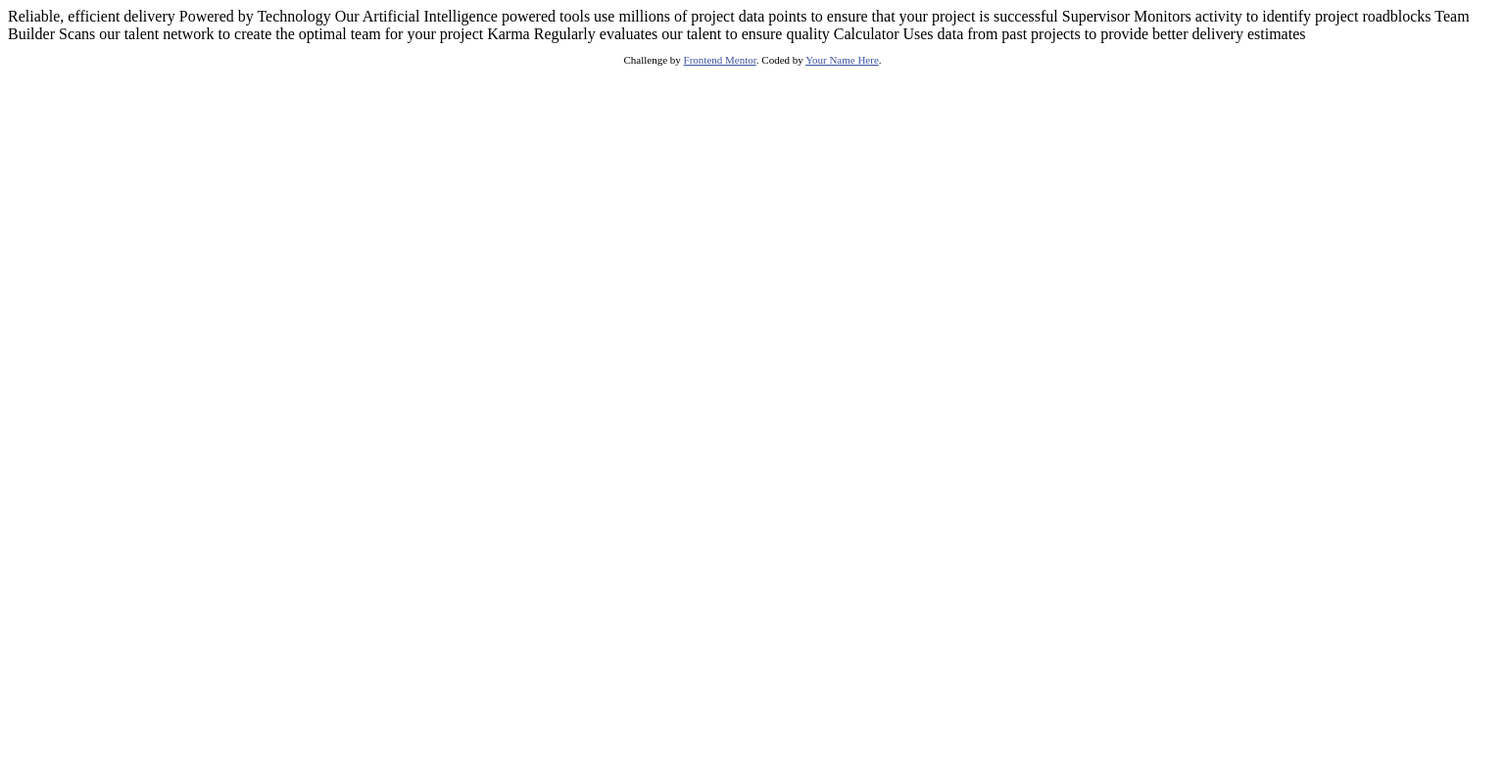
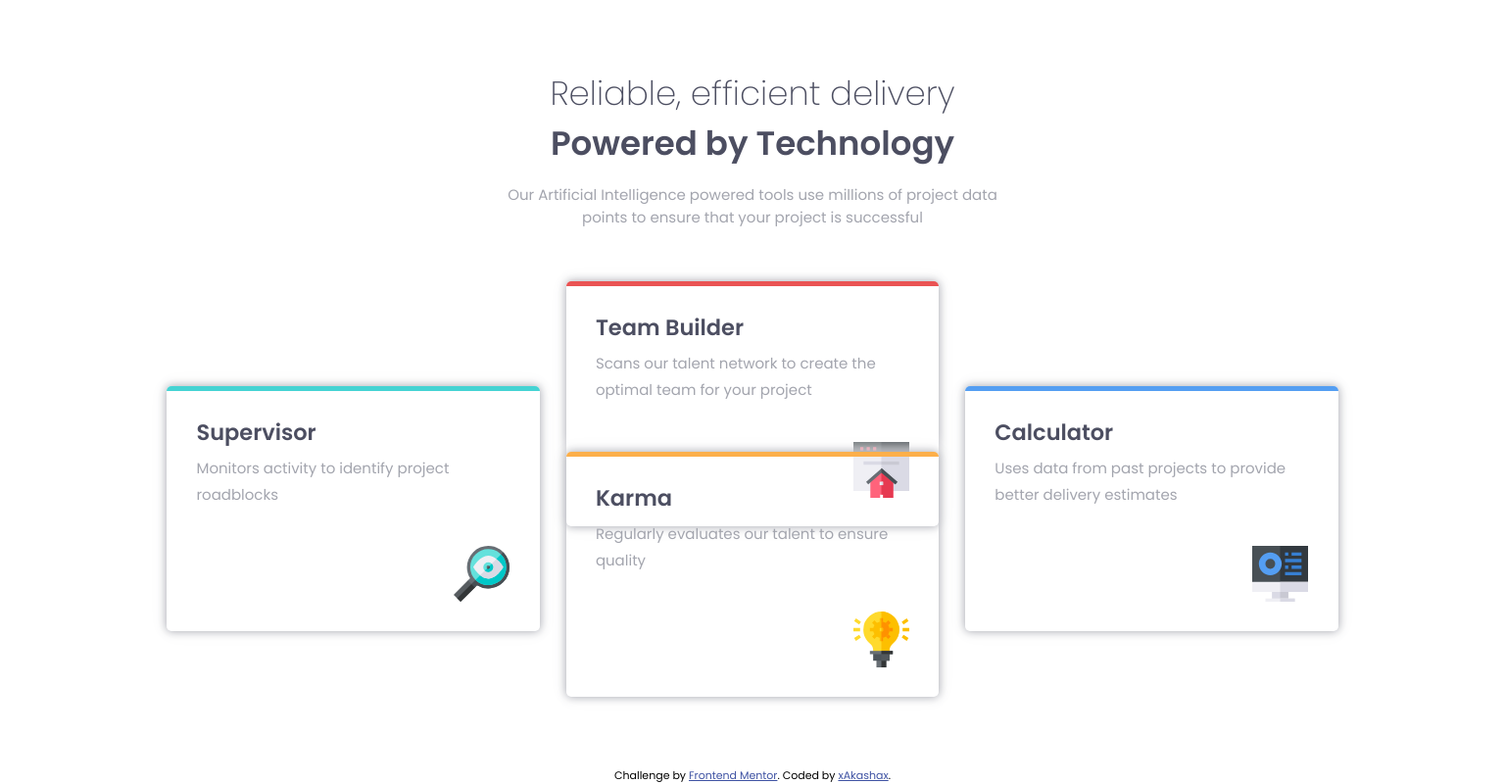
Before and after one commit to xAkashax/four-card-feature-section, a plain HTML site: page index.html in a window 1536 px wide. Shown: the whole page at 98% size. Drawn offline with Linux system fonts and the light colour scheme.

Commit message:
Whole challenge - mobile and desktop

```diff
--- a/index.html
+++ b/index.html
@@ -1,45 +1,52 @@
 <!DOCTYPE html>
 <html lang="en">
+
 <head>
   <meta charset="UTF-8">
-  <meta name="viewport" content="width=device-width, initial-scale=1.0"> <!-- displays site properly based on user's device -->
-
+  <meta name="viewport" content="width=device-width, initial-scale=1.0">
   <link rel="icon" type="image/png" sizes="32x32" href="./images/favicon-32x32.png">
-
   <title>Frontend Mentor | Four card feature section</title>
 
-  <!-- Feel free to remove these styles or customise in your own stylesheet 👍 -->
-  <style>
-    .attribution { font-size: 11px; text-align: center; }
-    .attribution a { color: hsl(228, 45%, 44%); }
-  </style>
+  <link rel="stylesheet" href="style.css">
 </head>
+
 <body>
-
-  Reliable, efficient delivery
-  Powered by Technology
-
-  Our Artificial Intelligence powered tools use millions of project data points
-  to ensure that your project is successful
-
-  Supervisor
-  Monitors activity to identify project roadblocks
-
-  Team Builder
-  Scans our talent network to create the optimal team for your project
-
-  Karma
-  Regularly evaluates our talent to ensure quality
-
-  Calculator
-  Uses data from past projects to provide better delivery estimates
-
-
+  <main class="page">
+    <div class="header">
+      <h1>Reliable, efficient delivery</h1>
+      <h1>Powered by Technology</h1>
+      <p>Our Artificial Intelligence powered tools use millions of project data points
+      to ensure that your project is successful</p>
+      </div>
+    <section class="container">
+      <div class="card">
+        <h2> Supervisor</h2>
+        <p>Monitors activity to identify project roadblocks</p>
+        <img src="images/icon-supervisor.svg" alt="icon">
+      </div>
+      <div class="card">
+        <h2>Team Builder</h2>
+        <p>Scans our talent network to create the optimal team for your project</p>
+        <img src="images/icon-team-builder.svg" alt="icon">
+      </div>
+      <div class="card">
+        <h2>Karma</h2>
+        <p> Regularly evaluates our talent to ensure quality</p>
+        <img src="images/icon-karma.svg" alt="icon">
+      </div>
+      <div class="card">
+        <h2>Calculator</h2>
+        <p>Uses data from past projects to provide better delivery estimates</p>
+        <img src="images/icon-calculator.svg" alt="">
+      </div>
+    </section>
+  </main>
   <footer>
     <p class="attribution">
       Challenge by <a href="https://www.frontendmentor.io?ref=challenge" target="_blank">Frontend Mentor</a>.
-      Coded by <a href="#">Your Name Here</a>.
+      Coded by <a href="https://www.frontendmentor.io/profile/xAkashax">xAkashax</a>.
     </p>
   </footer>
 </body>
+
 </html>
--- /dev/null
+++ b/style.css
@@ -0,0 +1,215 @@
+@import url('https://fonts.googleapis.com/css2?family=Poppins:wght@200;400;600&display=swap');
+
+:root {
+    --red: hsl(0, 78%, 62%);
+    --cyan: hsl(180, 62%, 55%);
+    --orange: hsl(34, 97%, 64%);
+    --blue: hsl(212, 86%, 64%);
+    --veryDarkBlue: hsl(234, 12%, 34%);
+    --grayishBlue: hsl(229, 6%, 66%);
+    --veryLightGray: hsl(0, 0%, 98%);
+}
+
+* {
+    margin: 0;
+    padding: 0;
+    box-sizing: border-box;
+}
+
+html {
+    font-family: 'Poppins', sans-serif;
+    font-size: 15px;
+}
+
+body {
+    min-height: 100vh;
+    max-width: 375px;
+    margin: 0 auto;
+    display: flex;
+    flex-direction: column;
+    justify-content: space-between;
+    align-items: center;
+}
+
+.page {
+    display: flex;
+    flex-direction: column;
+    width: 95%;
+    min-height: 90vh;
+    padding: 20px 5px;
+    margin: 30px 0;
+}
+
+ .header {
+    flex-grow: 1;
+    margin: 20px 0;
+    text-align: center;
+    color: var(--veryDarkBlue);
+}
+
+.header h1 {
+    font-weight: 200;
+    font-size: 22px;
+}
+
+.header h1:nth-child(2) {
+    font-weight: 600;
+    color: var(--veryDarkBlue);
+}
+
+.header p {
+    font-weight: 400;
+    padding: 15px;
+    color: var(--grayishBlue);
+}
+
+.container {
+    flex-grow: 5;
+    display: flex;
+    flex-direction: column;
+    justify-content: space-between;
+    align-items: center;
+    height: 100%;
+    padding: 10px;
+    margin: 10px 0;
+}
+
+.card {
+    display: flex;
+    flex-direction: column;
+    position: relative;
+    height: 240px;
+    width: 100%;
+    margin: 15px 0;
+    padding: 20px 10px;
+    border-radius: 5px;
+    box-shadow: 0 0 10px 0.1px var(--grayishBlue), 0 0 20px 1px var(--veryLightGray);
+}
+
+.card:nth-child(1) {
+    border-top: 5px solid var(--cyan);
+}
+
+.card:nth-child(2) {
+    border-top: 5px solid var(--red);
+}
+
+.card:nth-child(3) {
+    border-top: 5px solid var(--orange);
+}
+
+.card:nth-child(4) {
+    border-top: 5px solid var(--blue);
+}
+
+.card h2 {
+    color: var(--veryDarkBlue);
+    font-weight: 600;
+    line-height: 2;
+    padding: 0 15px
+}
+
+.card p {
+    color: var(--grayishBlue);
+    font-weight: 400;
+    line-height: 1.8;
+    padding: 0 5px 0 15px;
+}
+
+.card img {
+    position: absolute;
+    bottom: 10%;
+    right: 10%;
+    left: auto;
+    width: 18%;
+}
+
+.attribution {
+    font-size: 11px;
+    text-align: center;
+}
+
+.attribution a {
+    color: hsl(228, 45%, 44%);
+}
+
+@media (min-width: 1440px) {
+    body {
+        min-height: 100vh;
+        max-width: 1440px;
+    }
+
+    .page {
+            display: flex;
+            flex-direction: column;
+            align-items: center;
+            justify-content: center;
+    }
+
+    .header {
+        width: 60%;
+        flex-grow: 0;
+    }
+
+    .header h1 {
+        font-size: 34px;
+    }
+
+    .header p {
+        padding: 15px 150px;
+    }
+
+    .container {
+        margin: 0;
+        padding: 0;
+        width: 100%;
+        position: relative;
+    }
+
+    .card {
+        position: absolute;
+        width: 28%;
+        height: 250px;
+        margin: 10px 0;
+        box-shadow: 0 0 10px 0.1px var(--grayishBlue), 0 0 20px 5px var(--veryLightGray);
+    }
+
+    .card:nth-child(1) {
+        left: 6%;
+        top: 25%;
+    }
+
+    .card:nth-child(2) {
+        top: 2%;
+        left: auto;
+        right: auto;
+    }
+
+    .card:nth-child(3) {
+        bottom: 2%;
+        left: auto;
+        right: auto;
+    }
+
+    .card:nth-child(4) {
+        right: 6%;
+        top: 25%;
+    }
+
+    .card img {
+        bottom: 12%;
+        right: 8%;
+        width: 15%;
+        transition: all 0.5s linear;
+    }
+
+    .card img:hover {
+        transform: rotate(540deg);
+    }
+    .card h2 {
+        padding: 0 20px
+    }
+    .card p {
+        padding: 0 5px 0 20px;
+    }
+}
```
Also changed, not shown: desktop.png (added), mobile.png (added), 2 other files.
